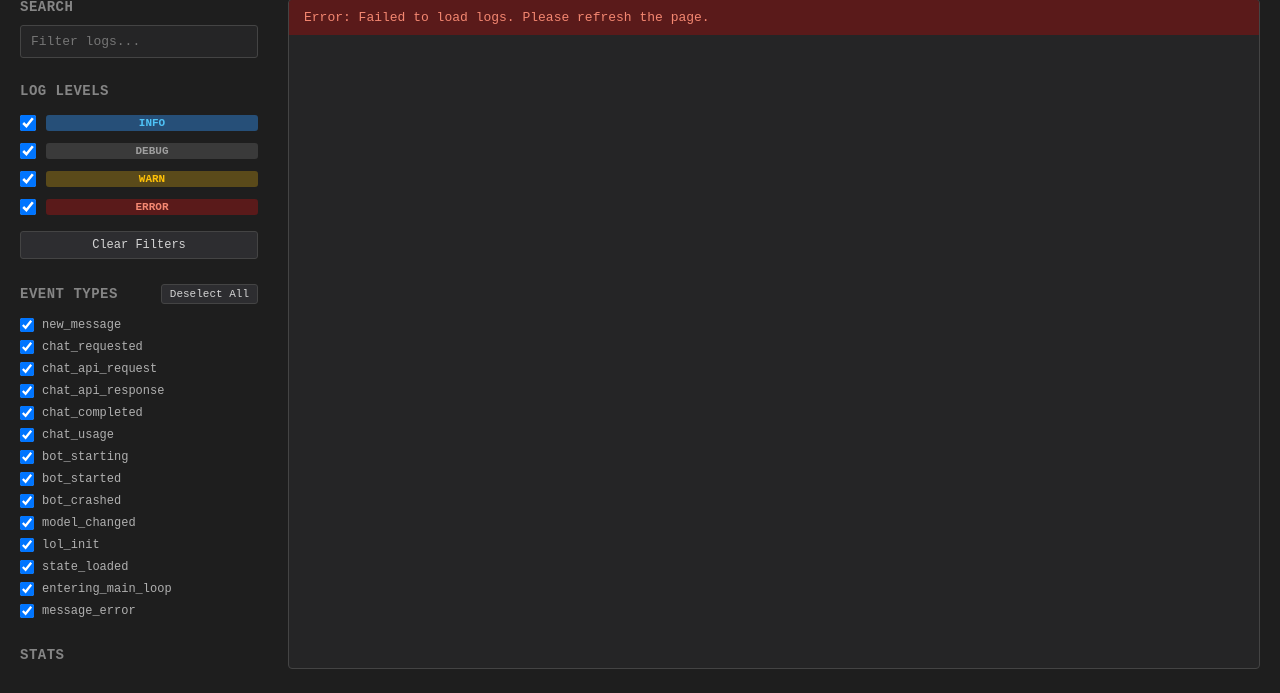
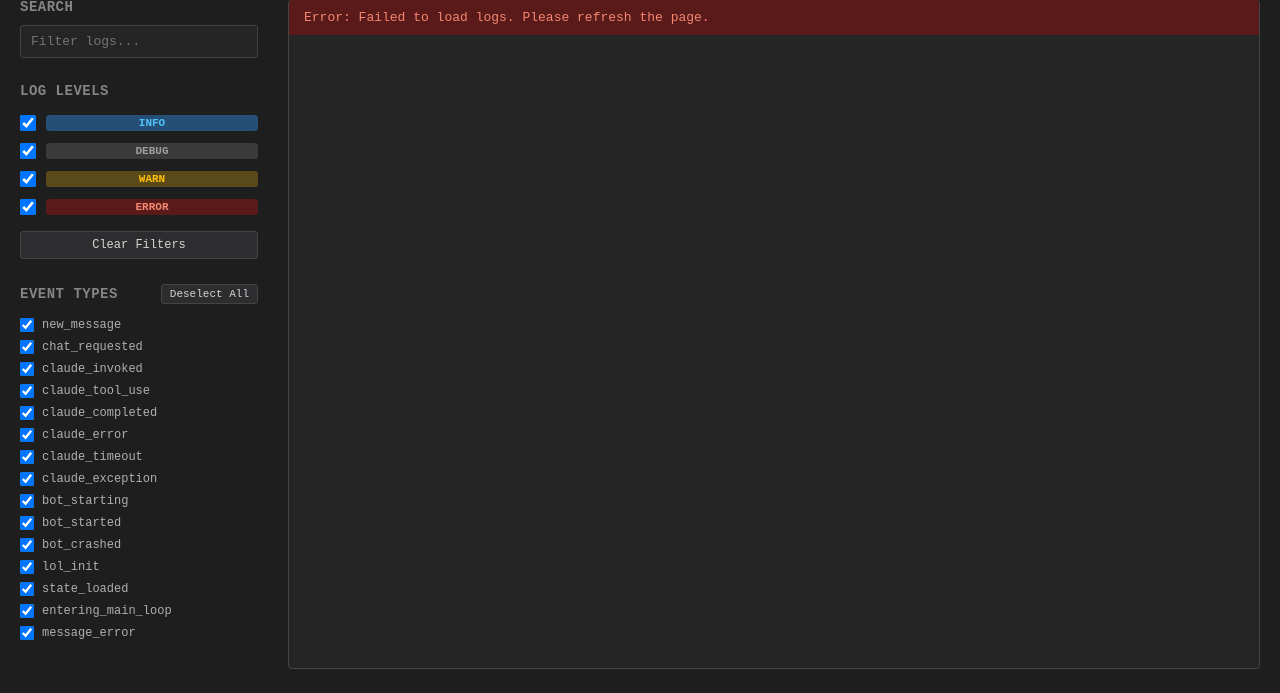
Before and after one commit to ekhadley/website, a Flask app: page /frigbot in a window 1280 px wide. Shown: the part 107-800 px from the top of the page. Run offline with Flask 3, Linux system fonts and the light colour scheme.

Commit message:
Update log viewer for Claude Code integration
- Add new event types: claude_invoked, claude_tool_use, claude_completed, etc
- Remove old event types: chat_api_request, chat_api_response, chat_usage, model_changed
- Fix systemd status check to use --user flag for user services

🤖 Generated with [Claude Code](https://claude.com/claude-code)

Co-Authored-By: Claude Opus 4.5 <noreply@anthropic.com>

```diff
--- a/frigbot.py
+++ b/frigbot.py
@@ -106,7 +106,7 @@ def get_systemd_info():
     try:
         # Query systemd for the service's ActiveState and ActiveEnterTimestamp
         result = subprocess.run(
-            ['systemctl', 'show', 'frigbot', '--property=ActiveState,ActiveEnterTimestamp'],
+            ['systemctl', '--user', 'show', 'frigbot.service', '--property=ActiveState,ActiveEnterTimestamp'],
             capture_output=True,
             text=True,
             check=True
--- a/frontend/templates/frigbot.html
+++ b/frontend/templates/frigbot.html
@@ -322,20 +322,28 @@
                     <span class="event-label">chat_requested</span>
                 </label>
                 <label class="event-filter">
-                    <input type="checkbox" class="event-checkbox" data-event="chat_api_request" checked>
-                    <span class="event-label">chat_api_request</span>
+                    <input type="checkbox" class="event-checkbox" data-event="claude_invoked" checked>
+                    <span class="event-label">claude_invoked</span>
                 </label>
                 <label class="event-filter">
-                    <input type="checkbox" class="event-checkbox" data-event="chat_api_response" checked>
-                    <span class="event-label">chat_api_response</span>
+                    <input type="checkbox" class="event-checkbox" data-event="claude_tool_use" checked>
+                    <span class="event-label">claude_tool_use</span>
                 </label>
                 <label class="event-filter">
-                    <input type="checkbox" class="event-checkbox" data-event="chat_completed" checked>
-                    <span class="event-label">chat_completed</span>
+                    <input type="checkbox" class="event-checkbox" data-event="claude_completed" checked>
+                    <span class="event-label">claude_completed</span>
                 </label>
                 <label class="event-filter">
-                    <input type="checkbox" class="event-checkbox" data-event="chat_usage" checked>
-                    <span class="event-label">chat_usage</span>
+                    <input type="checkbox" class="event-checkbox" data-event="claude_error" checked>
+                    <span class="event-label">claude_error</span>
+                </label>
+                <label class="event-filter">
+                    <input type="checkbox" class="event-checkbox" data-event="claude_timeout" checked>
+                    <span class="event-label">claude_timeout</span>
+                </label>
+                <label class="event-filter">
+                    <input type="checkbox" class="event-checkbox" data-event="claude_exception" checked>
+                    <span class="event-label">claude_exception</span>
                 </label>
                 <label class="event-filter">
                     <input type="checkbox" class="event-checkbox" data-event="bot_starting" checked>
@@ -348,10 +356,6 @@
                 <label class="event-filter">
                     <input type="checkbox" class="event-checkbox" data-event="bot_crashed" checked>
                     <span class="event-label">bot_crashed</span>
-                </label>
-                <label class="event-filter">
-                    <input type="checkbox" class="event-checkbox" data-event="model_changed" checked>
-                    <span class="event-label">model_changed</span>
                 </label>
                 <label class="event-filter">
                     <input type="checkbox" class="event-checkbox" data-event="lol_init" checked>
```
